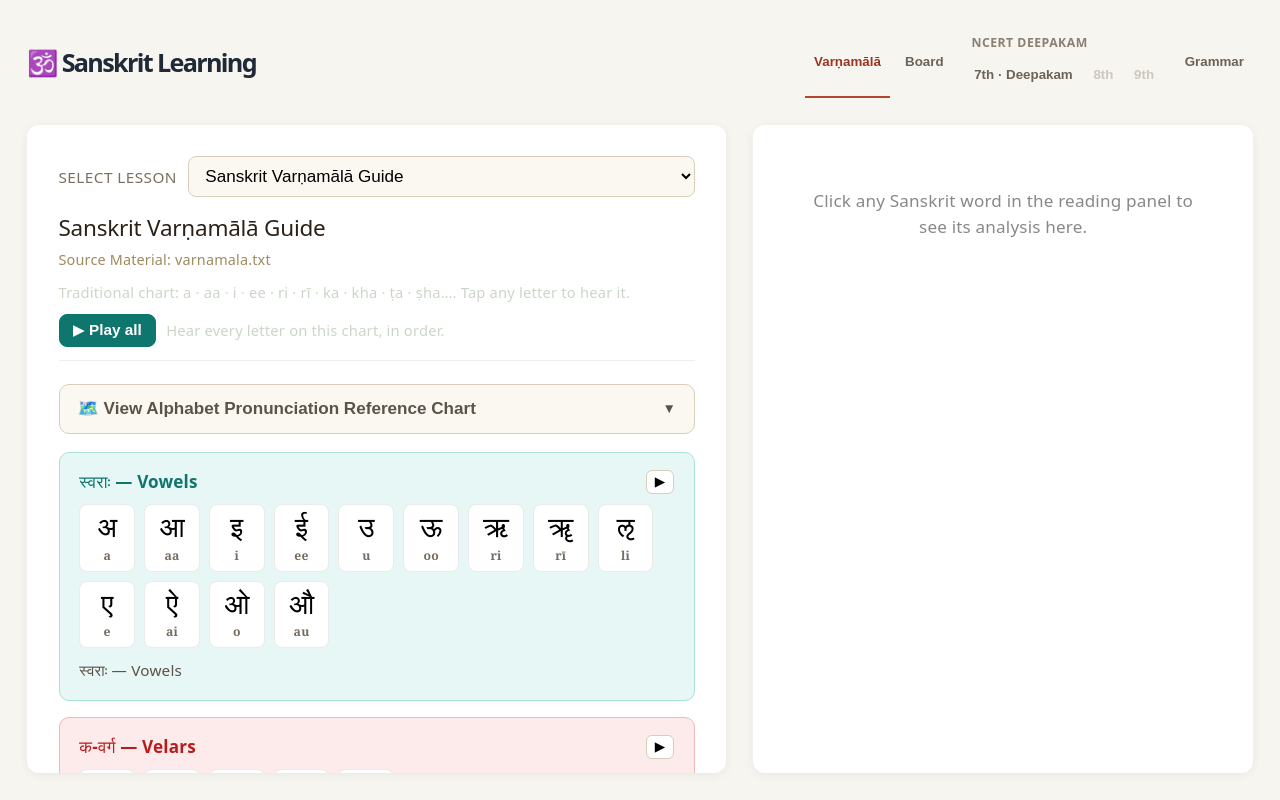
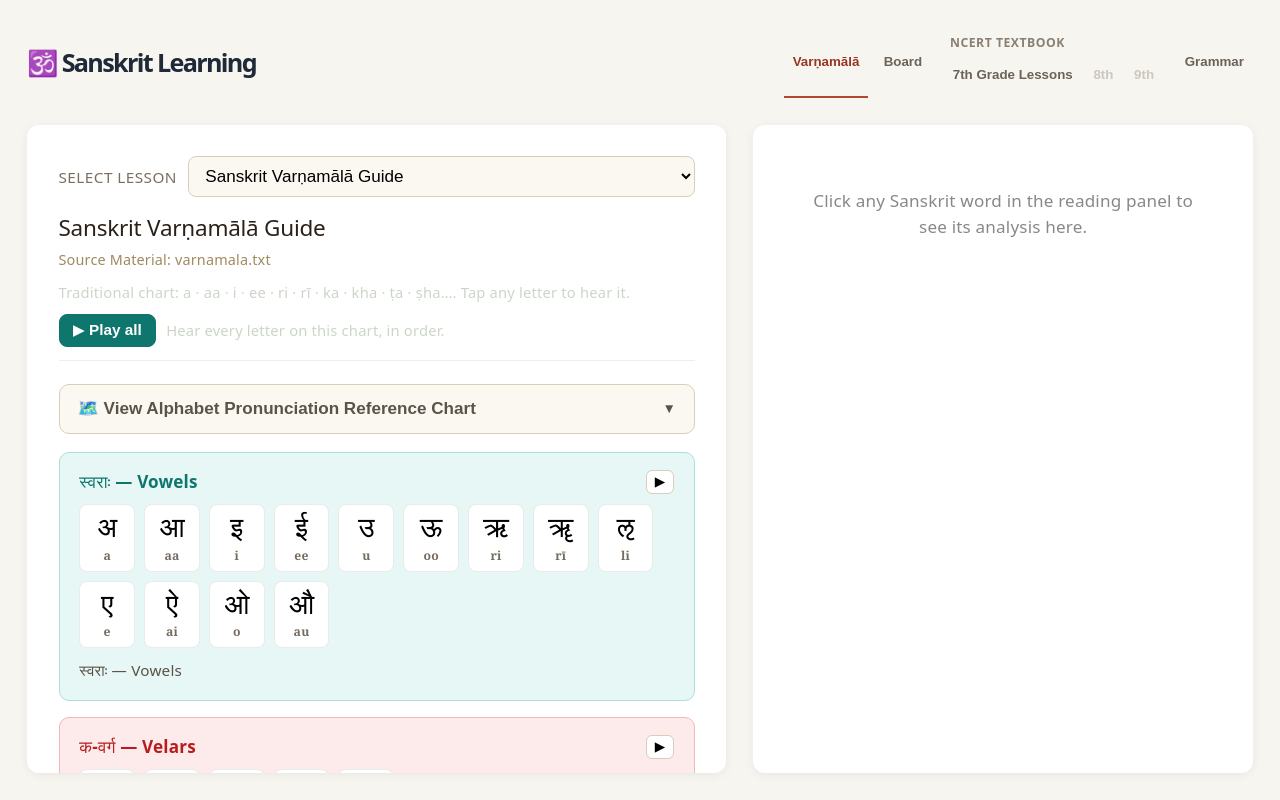
Before and after one commit to ashome16/sanskrit-teaching-web-app-from-beginner-to-advanced-, a React (Vite) app: page / in a window 1280 px wide. Built offline with nearby package versions, Linux system fonts and the light colour scheme.

Commit message:
feat(nav): rename to NCERT Textbook / 7th Grade Lessons

```diff
--- a/src/components/Dashboard.tsx
+++ b/src/components/Dashboard.tsx
@@ -177,14 +177,14 @@ const Dashboard: React.FC = () => {
           <div
             className={`dashboard-nav-group${activeView === 'reader' && lesson.id !== 'varnamala' ? ' dashboard-nav-group--active' : ''}`}
           >
-            <span className="dashboard-nav-group-label">NCERT Deepakam</span>
-            <div className="dashboard-nav-sub" role="group" aria-label="NCERT Deepakam grades">
+            <span className="dashboard-nav-group-label">NCERT Textbook</span>
+            <div className="dashboard-nav-sub" role="group" aria-label="NCERT Textbook grades">
               <button
                 type="button"
                 className={activeView === 'reader' && lesson.id !== 'varnamala' ? 'active' : ''}
                 onClick={openDeepakam}
               >
-                7th · Deepakam
+                7th Grade Lessons
               </button>
               <button type="button" className="dashboard-nav-soon" disabled aria-disabled="true" title="Coming later">
                 8th
```
